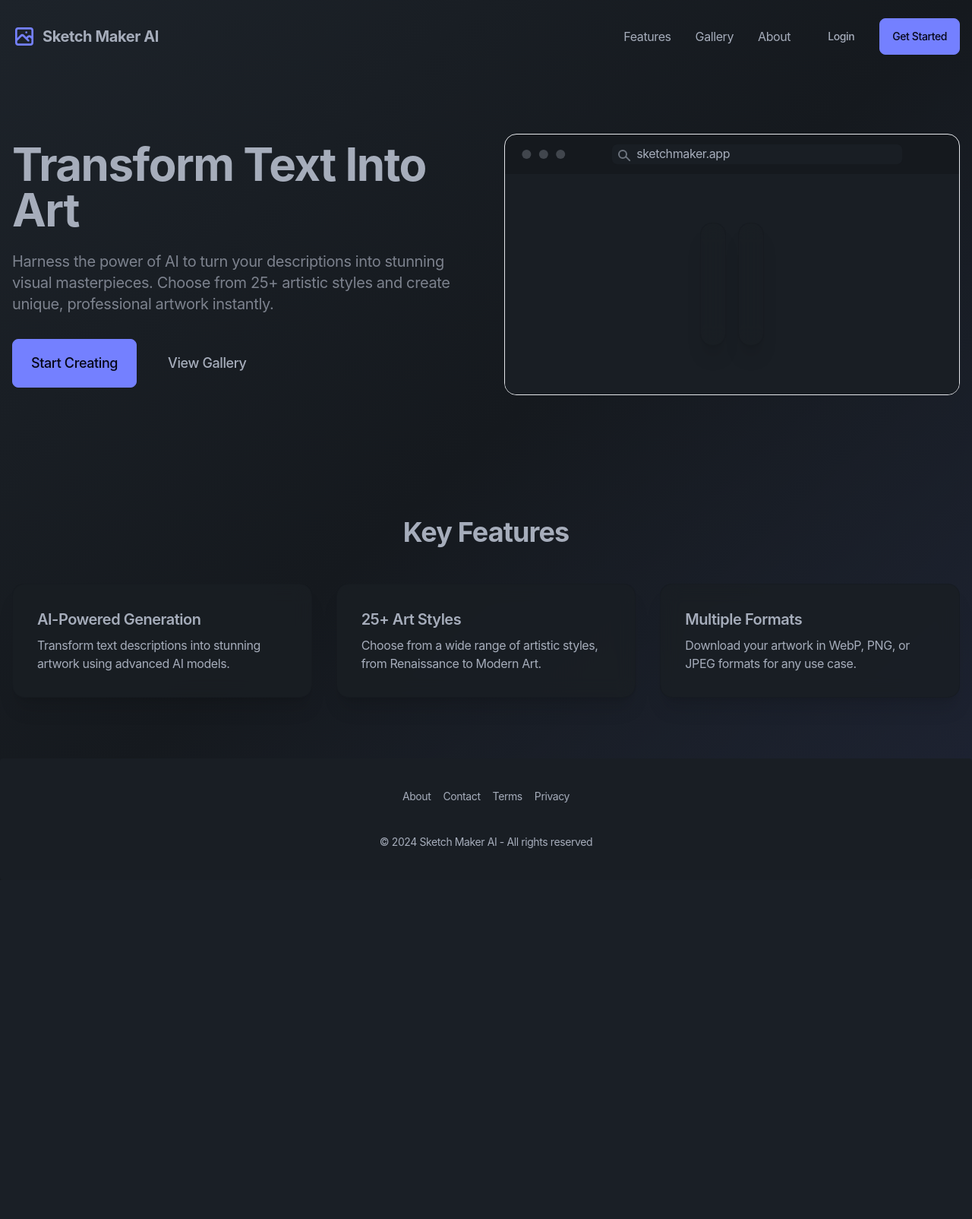
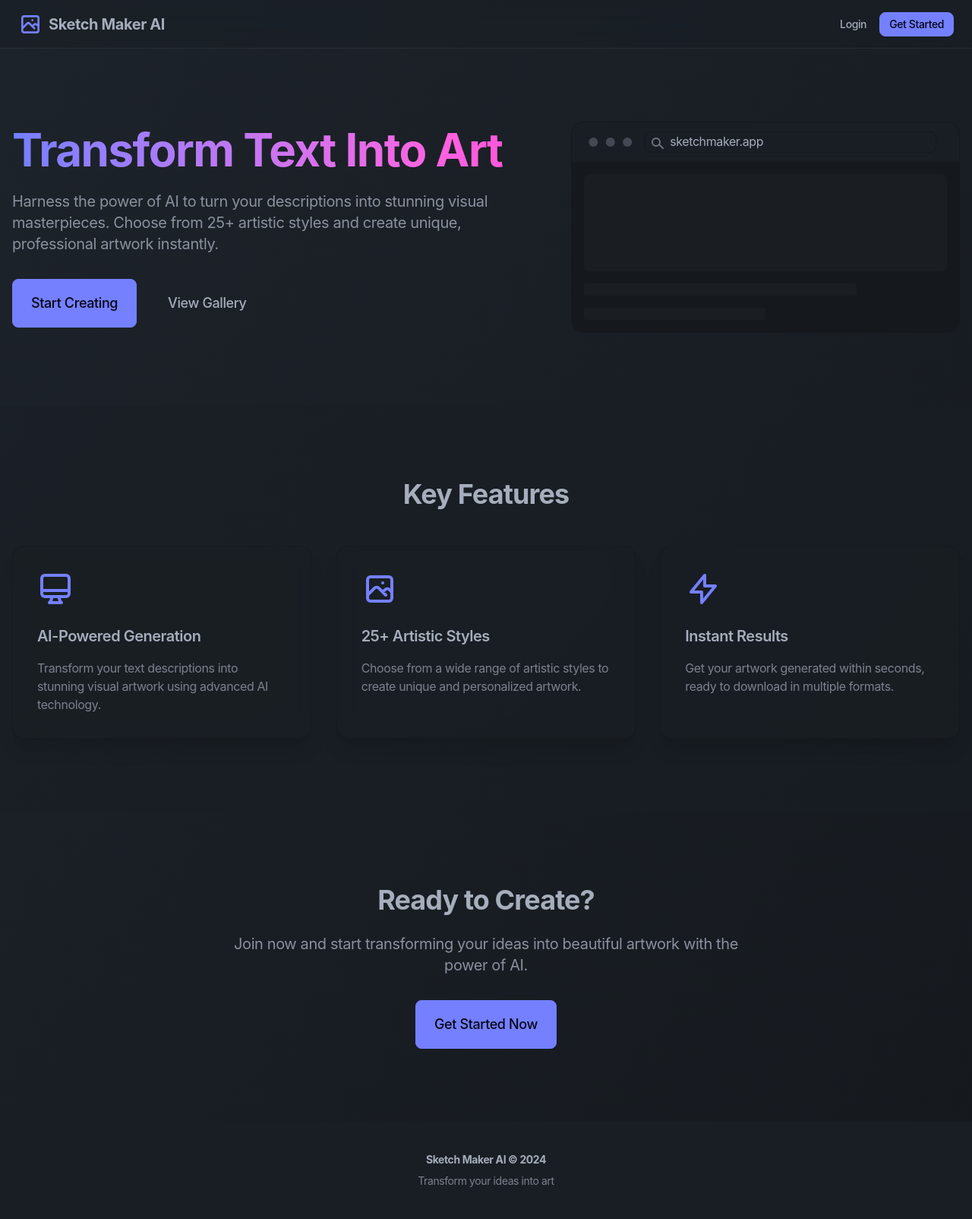
Before and after one commit to marketcalls/sketchmaker, a Flask app: page / in a window 1280 px wide. Shown: the whole page at 76% size. Before the commit the page ends 1158 px from the top, so only its background shows below. Run offline with Flask 3, Linux system fonts and the light colour scheme; parts of the project's set-up code (start-up, migrations or seed data) failed here and were passed over; some libraries are stand-ins or nearby versions.

Commit message:
Index.html layout fix

```diff
--- a/blueprints/core.py
+++ b/blueprints/core.py
@@ -1,11 +1,12 @@
-from flask import Blueprint, render_template, redirect, url_for
-from flask_login import login_required, current_user
+from flask import Blueprint, render_template
+from flask_login import login_required
+from datetime import datetime
 
 core_bp = Blueprint('core', __name__)
 
 @core_bp.route('/')
 def index():
-    return render_template('index.html')
+    return render_template('index.html', current_year=datetime.now().year)
 
 @core_bp.route('/dashboard')
 @login_required
--- a/templates/index.html
+++ b/templates/index.html
@@ -1,105 +1,143 @@
 {% extends "base.html" %}
 
-{% block title %}Sketch Maker AI - Turn Your Ideas Into Art{% endblock %}
+{% block title %}Sketch Maker AI - Transform Text Into Art{% endblock %}
 
 {% block content %}
-<div class="min-h-screen bg-gradient-to-br from-base-100 via-base-300 to-primary/10">
-    <!-- Navigation -->
-    <nav class="container mx-auto px-4 py-6">
-        <div class="flex justify-between items-center">
+<div class="min-h-screen bg-gradient-to-br from-base-100 via-base-200 to-base-300">
+    <!-- Navbar -->
+    <nav class="navbar bg-base-200/50 backdrop-blur-lg border-b border-base-content/10">
+        <div class="container mx-auto px-4">
+            <div class="flex-1">
                 <div class="flex items-center space-x-2">
                     <svg class="w-8 h-8 text-primary" viewBox="0 0 24 24" fill="none" stroke="currentColor">
                         <path stroke-linecap="round" stroke-linejoin="round" stroke-width="2" d="M4 16l4.586-4.586a2 2 0 012.828 0L16 16m-2-2l1.586-1.586a2 2 0 012.828 0L20 14m-6-6h.01M6 20h12a2 2 0 002-2V6a2 2 0 00-2-2H6a2 2 0 00-2 2v12a2 2 0 002 2z" />
                     </svg>
                     <span class="text-xl font-bold">Sketch Maker AI</span>
                 </div>
-            <div class="flex items-center space-x-8">
-                <a href="#features" class="link link-hover">Features</a>
-                <a href="#gallery" class="link link-hover">Gallery</a>
-                <a href="#about" class="link link-hover">About</a>
-                <div class="flex items-center space-x-4">
-                    <a href="{{ url_for('auth.login') }}" class="btn btn-ghost">Login</a>
-                    <a href="{{ url_for('auth.register') }}" class="btn btn-primary">Get Started</a>
             </div>
+            <div class="flex-none gap-2">
+                {% if current_user.is_authenticated %}
+                    <a href="{{ url_for('core.dashboard') }}" class="btn btn-ghost btn-sm">Dashboard</a>
+                    <a href="{{ url_for('gallery.gallery') }}" class="btn btn-ghost btn-sm">Gallery</a>
+                    <a href="{{ url_for('auth.logout') }}" class="btn btn-ghost btn-sm text-error">Logout</a>
+                {% else %}
+                    <a href="{{ url_for('auth.login') }}" class="btn btn-ghost btn-sm">Login</a>
+                    <a href="{{ url_for('auth.register') }}" class="btn btn-primary btn-sm">Get Started</a>
+                {% endif %}
             </div>
         </div>
     </nav>
 
     <!-- Hero Section -->
-    <div class="container mx-auto px-4 py-20">
-        <div class="flex flex-col lg:flex-row items-center gap-12">
-            <div class="lg:w-1/2">
-                <h1 class="text-6xl font-bold mb-6">Transform Text Into Art</h1>
-                <p class="text-xl text-base-content/70 mb-8">
+    <section class="py-12 md:py-24">
+        <div class="container mx-auto px-4">
+            <div class="flex flex-col md:flex-row items-center gap-8 md:gap-16">
+                <div class="flex-1 text-center md:text-left">
+                    <h1 class="text-4xl md:text-6xl font-bold mb-6 bg-clip-text text-transparent bg-gradient-to-r from-primary to-secondary">
+                        Transform Text Into Art
+                    </h1>
+                    <p class="text-lg md:text-xl text-base-content/80 mb-8 max-w-2xl">
                         Harness the power of AI to turn your descriptions into stunning visual masterpieces. Choose from 25+ artistic styles and create unique, professional artwork instantly.
                     </p>
-                <div class="flex items-center gap-4">
-                    <a href="{{ url_for('auth.register') }}" class="btn btn-primary btn-lg">Start Creating</a>
-                    <a href="#gallery" class="btn btn-ghost btn-lg">View Gallery</a>
+                    <div class="flex flex-col sm:flex-row gap-4 justify-center md:justify-start">
+                        {% if current_user.is_authenticated %}
+                            <a href="{{ url_for('core.dashboard') }}" class="btn btn-primary btn-lg">
+                                Go to Dashboard
+                            </a>
+                        {% else %}
+                            <a href="{{ url_for('auth.register') }}" class="btn btn-primary btn-lg">
+                                Start Creating
+                            </a>
+                        {% endif %}
+                        <a href="{{ url_for('gallery.gallery') }}" class="btn btn-ghost btn-lg">
+                            View Gallery
+                        </a>
                     </div>
                 </div>
-            <div class="lg:w-1/2">
-                <div class="mockup-browser border bg-base-300">
+                <div class="flex-1 max-w-lg">
+                    <div class="mockup-browser border border-base-300 bg-base-200">
                         <div class="mockup-browser-toolbar">
-                        <div class="input">sketchmaker.app</div>
+                            <div class="input bg-base-300">sketchmaker.app</div>
                         </div>
-                    <div class="flex justify-center px-4 py-16 bg-base-200">
-                        <div class="grid grid-cols-2 gap-4">
-                            <div class="card bg-base-100 shadow-xl">
-                                <div class="card-body p-4">
-                                    <div class="w-full h-32 bg-primary/10 rounded-lg animate-pulse"></div>
-                                </div>
-                            </div>
-                            <div class="card bg-base-100 shadow-xl">
-                                <div class="card-body p-4">
-                                    <div class="w-full h-32 bg-secondary/10 rounded-lg animate-pulse"></div>
+                        <div class="flex flex-col gap-4 p-4 bg-base-300 relative overflow-hidden">
+                            <div class="animate-pulse bg-base-content/5 h-32 rounded-lg"></div>
+                            <div class="animate-pulse bg-base-content/5 h-4 w-3/4 rounded"></div>
+                            <div class="animate-pulse bg-base-content/5 h-4 w-1/2 rounded"></div>
                         </div>
                     </div>
                 </div>
             </div>
         </div>
-            </div>
+    </section>
+
+    <!-- Features Section -->
+    <section class="py-12 md:py-24 bg-base-200/50">
+        <div class="container mx-auto px-4">
+            <h2 class="text-3xl md:text-4xl font-bold text-center mb-12">Key Features</h2>
+            <div class="grid grid-cols-1 md:grid-cols-2 lg:grid-cols-3 gap-8">
+                <!-- AI-Powered Generation -->
+                <div class="card bg-base-100 shadow-xl">
+                    <div class="card-body">
+                        <svg class="w-12 h-12 text-primary mb-4" viewBox="0 0 24 24" fill="none" stroke="currentColor">
+                            <path stroke-linecap="round" stroke-linejoin="round" stroke-width="2" d="M9.75 17L9 20l-1 1h8l-1-1-.75-3M3 13h18M5 17h14a2 2 0 002-2V5a2 2 0 00-2-2H5a2 2 0 00-2 2v10a2 2 0 002 2z" />
+                        </svg>
+                        <h3 class="card-title text-xl mb-2">AI-Powered Generation</h3>
+                        <p class="text-base-content/70">Transform your text descriptions into stunning visual artwork using advanced AI technology.</p>
                     </div>
                 </div>
 
-    <!-- Features Section -->
-    <div id="features" class="container mx-auto px-4 py-20">
-        <h2 class="text-4xl font-bold text-center mb-12">Key Features</h2>
-        <div class="grid grid-cols-1 md:grid-cols-2 lg:grid-cols-3 gap-8">
+                <!-- Multiple Styles -->
                 <div class="card bg-base-100 shadow-xl">
                     <div class="card-body">
-                    <h3 class="card-title">AI-Powered Generation</h3>
-                    <p>Transform text descriptions into stunning artwork using advanced AI models.</p>
+                        <svg class="w-12 h-12 text-primary mb-4" viewBox="0 0 24 24" fill="none" stroke="currentColor">
+                            <path stroke-linecap="round" stroke-linejoin="round" stroke-width="2" d="M4 16l4.586-4.586a2 2 0 012.828 0L16 16m-2-2l1.586-1.586a2 2 0 012.828 0L20 14m-6-6h.01M6 20h12a2 2 0 002-2V6a2 2 0 00-2-2H6a2 2 0 00-2 2v12a2 2 0 002 2z" />
+                        </svg>
+                        <h3 class="card-title text-xl mb-2">25+ Artistic Styles</h3>
+                        <p class="text-base-content/70">Choose from a wide range of artistic styles to create unique and personalized artwork.</p>
                     </div>
                 </div>
+
+                <!-- Instant Results -->
                 <div class="card bg-base-100 shadow-xl">
                     <div class="card-body">
-                    <h3 class="card-title">25+ Art Styles</h3>
-                    <p>Choose from a wide range of artistic styles, from Renaissance to Modern Art.</p>
-                </div>
-            </div>
-            <div class="card bg-base-100 shadow-xl">
-                <div class="card-body">
-                    <h3 class="card-title">Multiple Formats</h3>
-                    <p>Download your artwork in WebP, PNG, or JPEG formats for any use case.</p>
+                        <svg class="w-12 h-12 text-primary mb-4" viewBox="0 0 24 24" fill="none" stroke="currentColor">
+                            <path stroke-linecap="round" stroke-linejoin="round" stroke-width="2" d="M13 10V3L4 14h7v7l9-11h-7z" />
+                        </svg>
+                        <h3 class="card-title text-xl mb-2">Instant Results</h3>
+                        <p class="text-base-content/70">Get your artwork generated within seconds, ready to download in multiple formats.</p>
                     </div>
                 </div>
             </div>
         </div>
+    </section>
+
+    <!-- CTA Section -->
+    <section class="py-12 md:py-24">
+        <div class="container mx-auto px-4 text-center">
+            <h2 class="text-3xl md:text-4xl font-bold mb-6">Ready to Create?</h2>
+            <p class="text-lg md:text-xl text-base-content/80 mb-8 max-w-2xl mx-auto">
+                Join now and start transforming your ideas into beautiful artwork with the power of AI.
+            </p>
+            {% if current_user.is_authenticated %}
+                <a href="{{ url_for('core.dashboard') }}" class="btn btn-primary btn-lg">
+                    Go to Dashboard
+                </a>
+            {% else %}
+                <a href="{{ url_for('auth.register') }}" class="btn btn-primary btn-lg">
+                    Get Started Now
+                </a>
+            {% endif %}
+        </div>
+    </section>
 
     <!-- Footer -->
-    <footer class="footer footer-center p-10 bg-base-200 text-base-content rounded">
-        <nav>
-            <div class="grid grid-flow-col gap-4">
-                <a class="link link-hover">About</a>
-                <a class="link link-hover">Contact</a>
-                <a class="link link-hover">Terms</a>
-                <a class="link link-hover">Privacy</a>
+    <footer class="footer footer-center p-10 bg-base-200 text-base-content">
+        <div>
+            <p class="font-bold">
+                Sketch Maker AI © {{ current_year }}
+            </p>
+            <p class="text-base-content/70">Transform your ideas into art</p>
         </div>
-        </nav>
-        <aside>
-            <p>© 2024 Sketch Maker AI - All rights reserved</p>
-        </aside>
     </footer>
 </div>
 {% endblock %}
```
Also changed, not shown: blueprints/auth.py (+9 -1 lines). Lines whose indentation alone changed are shown as unchanged.
